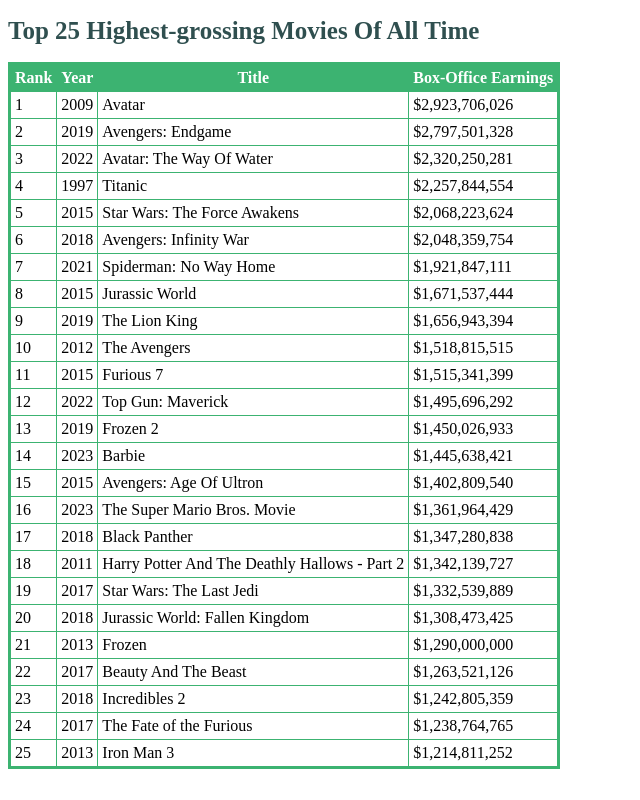
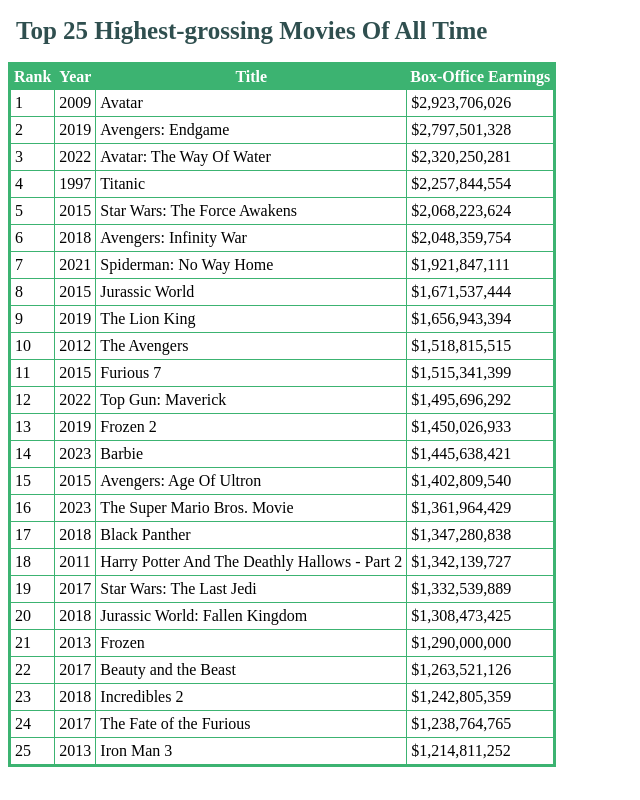
Before and after one commit to sophi05-ITvarsity/Module-1-Assessment-4-, a plain HTML site: page 25-top-movies.html in a window 1280 px wide. Shown: the whole page, without its empty margins (0-640 px from the left). Drawn offline with Linux system fonts and the light colour scheme.

Commit message:
Edited padding

```diff
--- a/25-top-movies.html
+++ b/25-top-movies.html
@@ -142,7 +142,7 @@
                   <tr>
                        <td>22</td>
                        <td>2017</td>
-                       <td>Beauty And The Beast</td>
+                       <td>Beauty and the Beast</td>
                        <td>$1,263,521,126 </td>
                     </tr>
                   <tr>
--- a/style.css
+++ b/style.css
@@ -3,6 +3,7 @@ h1{
     font-family: serif;
     font-size: 25px;
     font-weight: 200px;
+    padding-left: 8px;
 }
 
 table{
@@ -17,7 +18,7 @@ th{
     font-weight: 800;
     background-color: mediumseagreen;
     color: #ffffff;
-    padding: 4px;
+    padding: 3px;
 }
 
 td{
```
